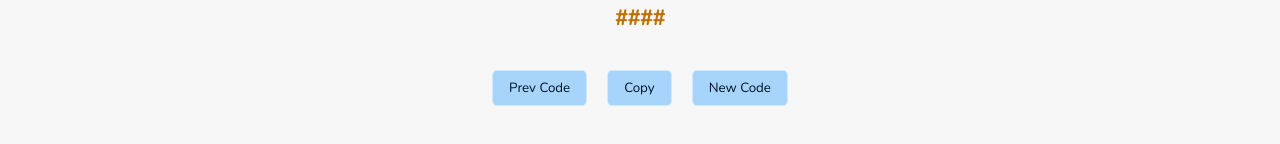
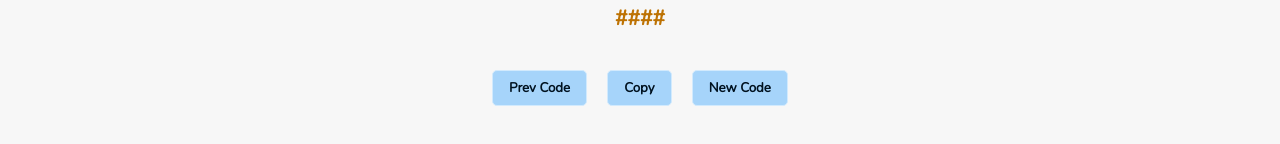
Before and after one commit to imaginebaraka/safecode, a React (Create React App) app: page / in a window 1280 px wide. Shown: the part 304-448 px from the top of the page. Built offline with nearby package versions, Linux system fonts and the light colour scheme.

Commit message:
Bold Text For Control buttons

```diff
--- a/src/App.css
+++ b/src/App.css
@@ -90,6 +90,7 @@ input[type=number] {
   border-radius: 5px;
   border: 1px solid #d2eafd;
   color: #001220;
+  font-weight: 900;
 }
 
 .btn:focus {
```
